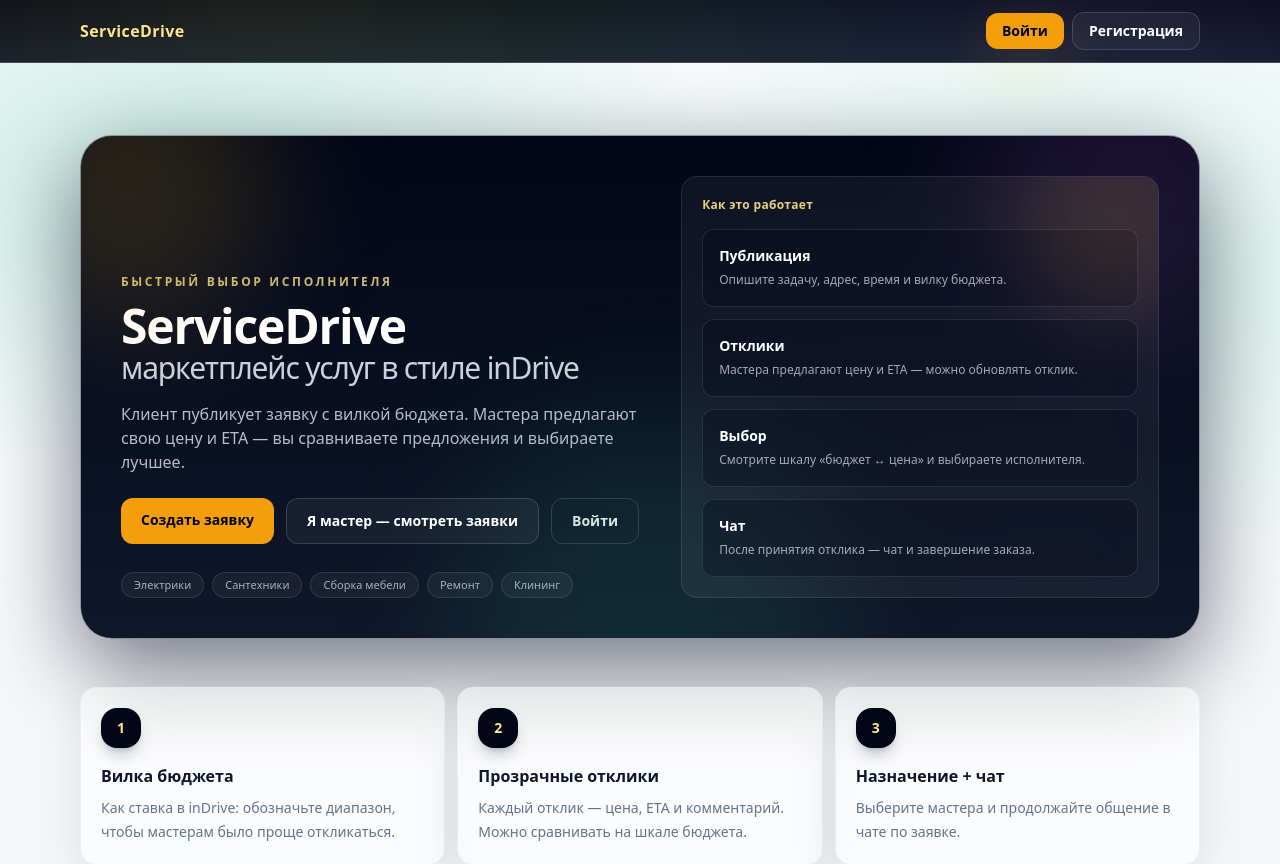
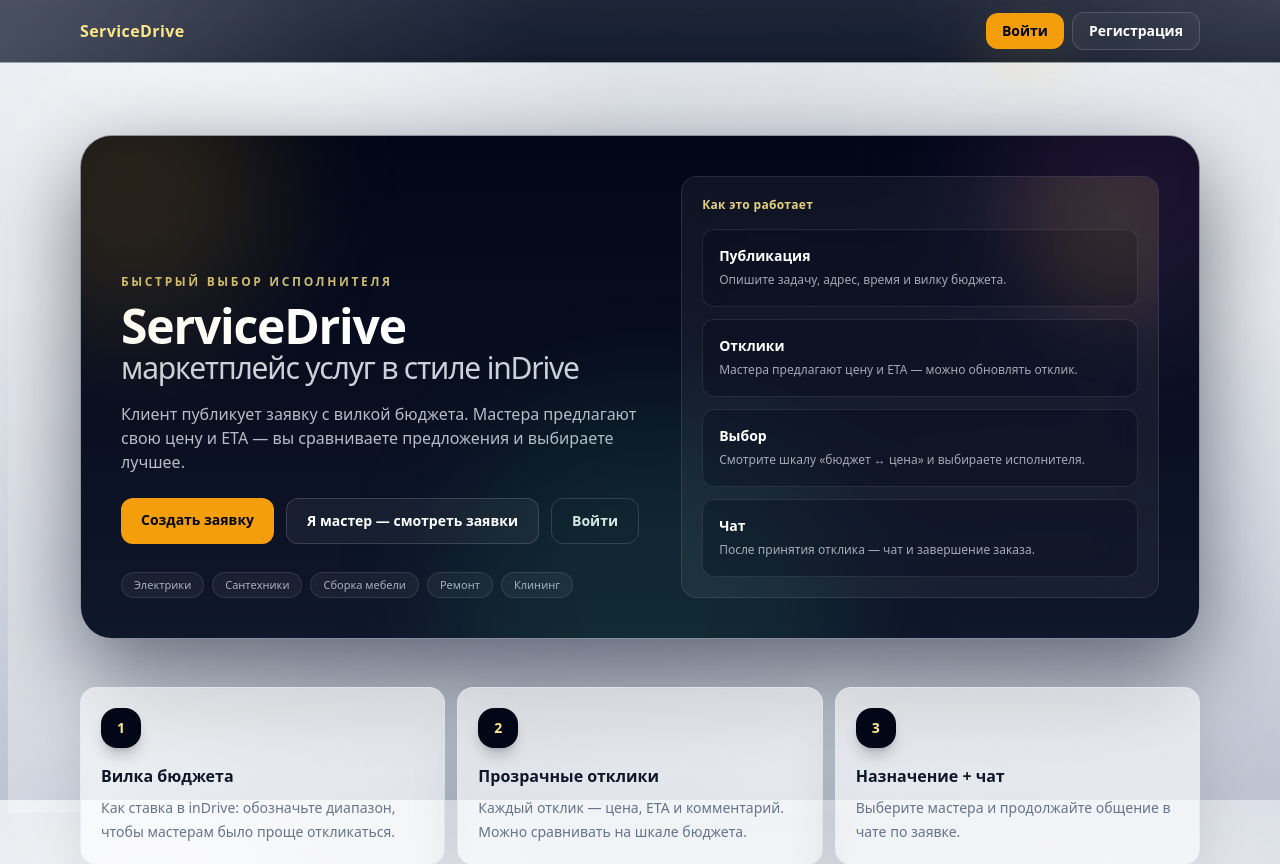
Before and after one commit to lapa898989/master, a Next.js app: page / in a window 1280 px wide. Shown: the top 864 px of the page. Built offline with nearby package versions, Linux system fonts and the light colour scheme; no server answers.

Commit message:
style(ui): grey glass background with highlights

```diff
--- a/src/app/globals.css
+++ b/src/app/globals.css
@@ -6,22 +6,70 @@
   color-scheme: light;
 }
 
+/* Grey frosted glass page background + soft moving highlights */
+@keyframes glass-page-shimmer {
+  0%,
+  100% {
+    opacity: 0.55;
+    transform: translate3d(-3%, -2%, 0) scale(1);
+  }
+  50% {
+    opacity: 0.78;
+    transform: translate3d(3%, 2%, 0) scale(1.02);
+  }
+}
+
 body {
   @apply text-slate-900;
+  position: relative;
+  isolation: isolate;
+  min-height: 100vh;
+  background-color: #c9ced8;
+  background-image:
+    radial-gradient(ellipse 130% 90% at 50% 110%, rgba(100, 116, 139, 0.28), transparent 58%),
+    radial-gradient(900px 520px at 12% 8%, rgba(255, 255, 255, 0.55), transparent 52%),
+    radial-gradient(800px 480px at 92% 18%, rgba(255, 255, 255, 0.28), transparent 50%),
+    linear-gradient(165deg, rgba(255, 255, 255, 0.22) 0%, transparent 42%),
+    linear-gradient(180deg, #d6dae3 0%, #e4e7ee 38%, #c5cbd8 100%);
+  background-attachment: fixed;
+}
+
+body::before {
+  content: "";
+  position: fixed;
+  inset: 0;
+  z-index: -1;
+  pointer-events: none;
   background:
-    radial-gradient(900px 500px at 15% 10%, rgba(16, 185, 129, 0.20), transparent 60%),
-    radial-gradient(900px 500px at 85% 15%, rgba(52, 211, 153, 0.16), transparent 60%),
-    radial-gradient(1200px 700px at 50% 90%, rgba(15, 118, 110, 0.10), transparent 65%),
-    linear-gradient(180deg, rgba(248, 250, 252, 1) 0%, rgba(241, 245, 249, 1) 100%);
+    linear-gradient(
+      118deg,
+      transparent 0%,
+      rgba(255, 255, 255, 0.38) 22%,
+      rgba(255, 255, 255, 0.06) 38%,
+      transparent 52%,
+      rgba(255, 255, 255, 0.18) 68%,
+      transparent 100%
+    ),
+    radial-gradient(ellipse 90% 55% at 75% -5%, rgba(255, 255, 255, 0.45), transparent 55%),
+    radial-gradient(ellipse 70% 50% at 5% 95%, rgba(255, 255, 255, 0.2), transparent 55%);
+  mix-blend-mode: soft-light;
+  animation: glass-page-shimmer 18s ease-in-out infinite;
+}
+
+@media (prefers-reduced-motion: reduce) {
+  body::before {
+    animation: none;
+    opacity: 0.62;
+  }
 }
 
 /* Theatre-like (stage) UI helpers */
 .stage-bg {
   background:
-    radial-gradient(1200px 600px at 20% 0%, rgba(251, 191, 36, 0.10), transparent 55%),
-    radial-gradient(900px 540px at 85% 5%, rgba(232, 121, 249, 0.08), transparent 60%),
-    radial-gradient(1200px 700px at 50% 100%, rgba(52, 211, 153, 0.07), transparent 65%),
-    linear-gradient(180deg, rgb(2 6 23) 0%, rgb(15 23 42) 100%);
+    linear-gradient(108deg, rgba(255, 255, 255, 0.16) 0%, transparent 42%),
+    radial-gradient(700px 360px at 100% 0%, rgba(255, 255, 255, 0.12), transparent 55%),
+    radial-gradient(600px 320px at 0% 100%, rgba(148, 163, 184, 0.12), transparent 55%),
+    linear-gradient(180deg, rgba(15, 23, 42, 0.88) 0%, rgba(15, 23, 42, 0.96) 100%);
 }
 
 .stage-card {
--- a/src/app/layout.tsx
+++ b/src/app/layout.tsx
@@ -48,7 +48,7 @@
   return (
     <html lang="ru">
       <body>
-        <header className="border-b border-white/10 bg-slate-950/80 backdrop-blur-2xl">
+        <header className="border-b border-white/15 bg-slate-900/45 backdrop-blur-2xl shadow-[0_1px_0_rgba(255,255,255,0.06)_inset]">
           <div className="stage-bg">
             <nav className="mx-auto flex max-w-6xl items-center justify-between px-4 py-3">
               <Link href="/" className="font-semibold tracking-wide text-amber-200">
@@ -107,7 +107,7 @@
           </div>
         </header>
         <main className="mx-auto max-w-6xl px-4 py-6 page-enter">{children}</main>
-        <footer className="mt-10 border-t border-white/10 bg-slate-950/80 py-10 text-white/80 backdrop-blur-2xl">
+        <footer className="mt-10 border-t border-white/15 bg-slate-900/45 py-10 text-white/80 backdrop-blur-2xl shadow-[0_-1px_0_rgba(255,255,255,0.06)_inset]">
           <div className="mx-auto max-w-6xl px-4">
             <div className="flex flex-wrap items-start justify-between gap-6">
               <div className="max-w-xl">
```
